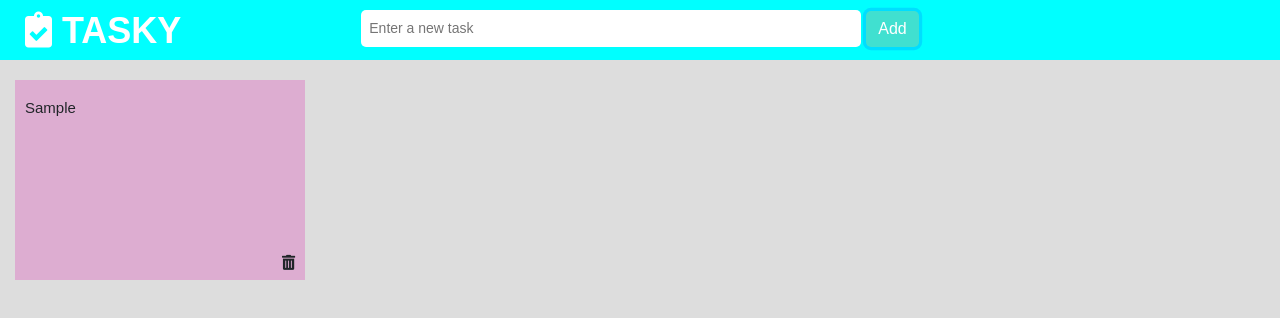
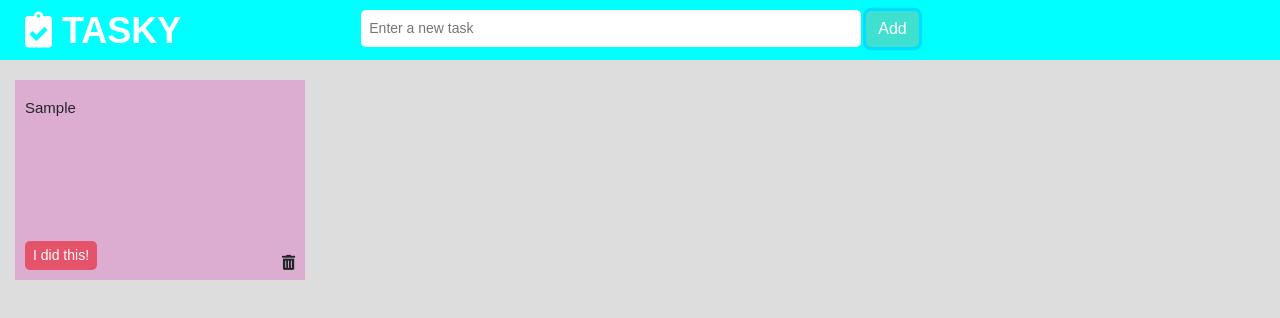
Before and after one commit to bennettisworking/tasky, a React (Create React App) app: page / in a window 1280 px wide. Both pictures are taken after typing "Sample" into the empty fields and a click on the button "Add". Shown: the top 318 px of the page. Built offline with nearby package versions, Linux system fonts and the light colour scheme; a web font is replaced by a local one.

Commit message:
Added ability to mark tasks complete

```diff
--- a/package.json
+++ b/package.json
@@ -28,5 +28,8 @@
       "last 1 firefox version",
       "last 1 safari version"
     ]
+  },
+  "devDependencies": {
+    "react-time-format": "0.0.5"
   }
 }
--- a/src/App.js
+++ b/src/App.js
@@ -1,6 +1,5 @@
 import React, { Component } from "react";
 import "./App.scss";
-//import card_bg from './card_bg.png';
 
 class App extends Component {
   constructor(props) {
@@ -10,6 +9,7 @@ class App extends Component {
     };
     this.addItem = this.addItem.bind(this);
     this.removeItem = this.removeItem.bind(this);
+    this.markComplete = this.markComplete.bind(this);
   }
   addItem(e) {
     if (this._inputElement.value !== "") {
@@ -18,6 +18,7 @@ class App extends Component {
       let newTask = {
         message: this._inputElement.value,
         color: colorArray[r],
+        completed: null,
         key: Date.now()
       };
 
@@ -26,22 +27,23 @@ class App extends Component {
           return {
             taskList: prevState.taskList.concat(newTask)
           };
-        },
-        () => {
-          console.log(this.state.taskList);
         }
       );
       this._inputElement.value = "";
     }
   }
   removeItem(a) {
-    console.log("meowww");
-    console.log(a);
-    console.log(this.state);
-    let templist = this.state.taskList.filter((item, index) => {
-      return item.key !== a;
+    let templist = this.state.taskList.filter(item  => item.key !== a);
+    //console.log(templist);
+    this.setState({
+      taskList: templist
     });
-    console.log(templist);
+  }
+  markComplete(a){
+    let templist = [...this.state.taskList];
+    let ind = this.state.taskList.findIndex(item => item.key === a);
+    templist[ind].completed = Date.now();
+    //console.log(templist);
     this.setState({
       taskList: templist
     });
@@ -68,7 +70,7 @@ class App extends Component {
           </div>
         </header>
         <section className="main">
-          <TodoItems tasks={this.state.taskList} delete={this.removeItem} />
+          <TodoItems tasks={this.state.taskList} delete={this.removeItem} complete={this.markComplete}/>
         </section>
       </div>
     );
@@ -81,10 +83,23 @@ class TodoItems extends Component {
     this.createTasks = this.createTasks.bind(this);
   }
   createTasks(task) {
+    let status = "";
+    if (task.completed!==null) {
+      let diff = task.completed - task.key;
+
+      status = <div className="task-card__status-text task-card__status">Task completed in <br/><TimePassed diff={diff}/></div>;
+    } else {
+      status = <Button className="btn btn-sm task-card__complete task-card__status"
+      onClick={()=>{
+        this.markComplete(task.key);
+        }}
+      >I did this!</Button>;
+    }
     return (
       <div className="col-lg-3 col-md-4 col-sm-6 col-12" key={task.key}>
         <div className="task-card" style={{backgroundColor: task.color}}>
           {task.message}
+          {status}
           <i
             className="fas fa-trash-alt task-card__delete"
             onClick={() => {
@@ -98,12 +113,33 @@ class TodoItems extends Component {
   delete(key) {
     this.props.delete(key);
   }
+  markComplete(key){
+    this.props.complete(key);
+  }
   render() {
     let todoEntries = this.props.tasks;
     let listItems = todoEntries.map(this.createTasks);
 
     return <div className="row main">{listItems}</div>;
   }
+}
+
+function TimePassed(props){
+  const{diff} = props;
+  let timeString = "";
+  let timeDiff = diff;
+  const days = Math.floor(timeDiff / 86400000);
+  timeDiff -= days * 86400;
+  const hours = Math.floor(timeDiff / 3600000) % 24;
+  timeDiff -= hours * 3600;
+  const minutes = Math.floor(timeDiff / 60000) % 60;
+  timeDiff -= minutes * 60;
+  const seconds = Math.floor(timeDiff / 1000) % 60;
+  if(days){timeString+=days + " days, "}
+  if(hours){timeString+=hours + " hours, "}
+  if(minutes){timeString+=minutes + " minutes and "}
+  timeString+=seconds + " seconds";
+  return timeString;
 }
 
 function Button(props) {
--- a/src/App.scss
+++ b/src/App.scss
@@ -26,6 +26,9 @@ body{
 .btn{
   border: none;
   border-radius: 5px;
+}
+.btn:hover{
+  filter: brightness(108%);
 }
 
 .header {
@@ -80,6 +83,21 @@ body{
   cursor: pointer;
 }
 
+.task-card__complete{
+  background-color: #e5536a;
+  color: #ffffff;
+}
+
+.task-card__status{
+ position: absolute;
+  bottom: 10px;
+  left: 10px;
+}
+
+.task-card__status-text{
+  font-size: 12px;
+}
+
 .App-link {
   color: #61dafb;
 }
```
Also changed, not shown: 1 other file (tests, documents, lock files or other folders).
